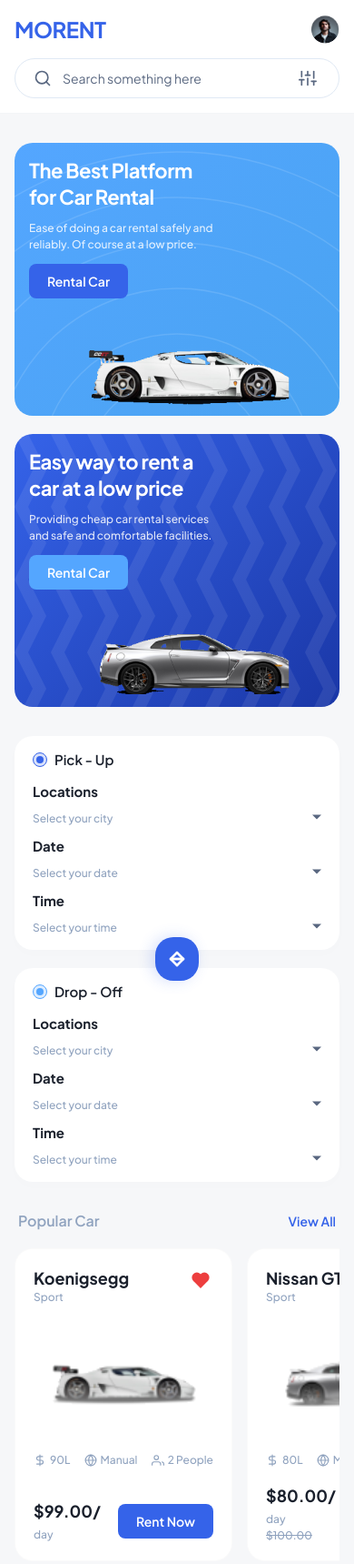
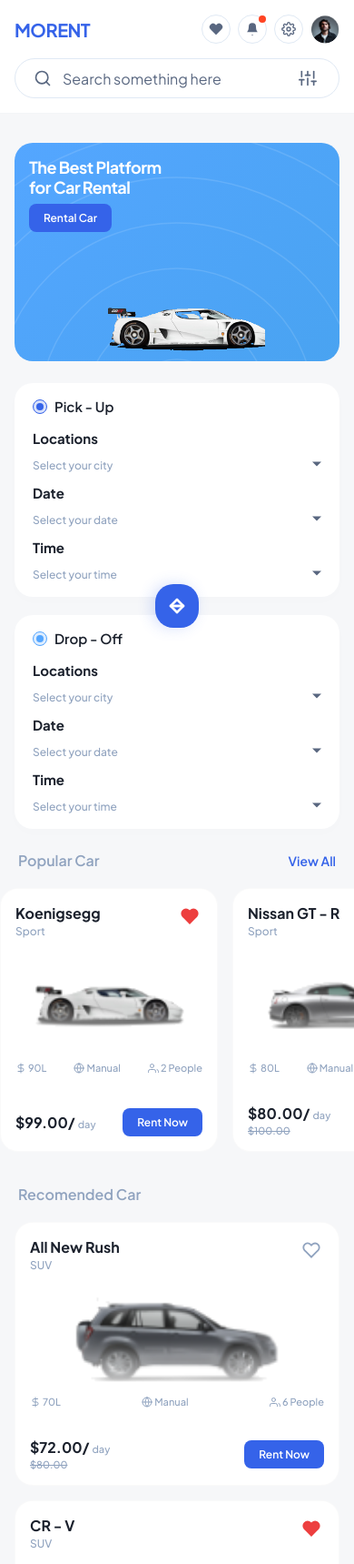
Before and after one commit to sindhavdinesh/figma-work, a plain HTML site: page Car Rent Web/index.html in a window 390 px wide. Shown: the top 1719 px of the page at 91% size. Drawn offline with Linux system fonts and the light colour scheme.

Commit message:
Update style.css

```diff
--- a/Car Rent Web/assets/css/style.css
+++ b/Car Rent Web/assets/css/style.css
@@ -891,9 +891,36 @@ button, input, select {
     align-self: center;
   }
 
+  /* Show navbar icons and profile on mobile by scaling them down */
+  .nav-right {
+    grid-area: avatar;
+    display: flex;
+    justify-content: flex-end;
+    align-items: center;
+    gap: 8px; /* reduced from 20px */
+  }
+
+  .nav-right .icon-circle {
+    display: inline-flex; /* keep visible on mobile */
+    width: 32px; /* reduced from 44px */
+    height: 32px; /* reduced from 44px */
+  }
+
+  .nav-right .icon-circle svg {
+    width: 16px;
+    height: 16px;
+  }
+
   .avatar-wrapper {
-    width: 32px;
-    height: 32px;
+    width: 32px; /* reduced from 44px */
+    height: 32px; /* reduced from 44px */
+  }
+
+  .notification-badge .badge-dot {
+    top: 0;
+    right: 0;
+    width: 8px; /* scale badge down slightly */
+    height: 8px;
   }
 
   .search-bar {
@@ -902,16 +929,8 @@ button, input, select {
     height: 44px;
   }
 
-  /* Hide navbar side icons (bell, heart, settings) on small screens to match clean design */
-  .nav-right {
-    grid-area: avatar;
-    display: flex;
-    justify-content: flex-end;
-    align-items: center;
-  }
-
-  .nav-right .icon-circle {
-    display: none;
+  .search-bar input {
+    font-size: 16px; /* prevent iOS auto-zoom on input focus */
   }
 
   /* Hero banners stack */
@@ -920,9 +939,14 @@ button, input, select {
     gap: 20px;
   }
 
+  /* Hide the second hero banner on mobile to match Figma mobile layout */
+  .hero-section .hero-banner:nth-child(2) {
+    display: none;
+  }
+
   .hero-banner {
     padding: 16px 16px 0 16px;
-    min-height: 300px; /* height to accommodate stack and large car */
+    min-height: 240px; /* height to accommodate stack and large car */
     overflow: visible;
   }
 
@@ -931,25 +955,33 @@ button, input, select {
   }
 
   .banner-text h2 {
-    font-size: 22px;
+    font-size: 20px;
+    line-height: 1.2;
+    margin-bottom: 8px;
   }
 
+  /* Hide paragraph description to prevent overlap on mobile */
   .banner-text p {
+    display: none;
+  }
+
+  /* Small button padding on mobile */
+  .hero-banner .btn {
+    padding: 8px 16px;
     font-size: 12px;
-    margin-bottom: 12px;
   }
 
   .banner-image {
     width: 85%; /* larger car on mobile */
-    max-width: 280px;
-    bottom: 8px; /* Positioned perfectly inside the card, matching Figma */
+    max-width: 260px;
+    bottom: 8px;
   }
 
   .hero-banner:hover .banner-image {
     transform: translateX(-50%) translateY(-2px) scale(1.01);
   }
 
-  /* Forms stack and line dividers removed or changed */
+  /* Booking Section Forms stack */
   .form-grid {
     grid-template-columns: 1fr;
     gap: 12px;
@@ -972,18 +1004,27 @@ button, input, select {
     transform: rotate(90deg);
   }
 
+  .swap-btn:hover {
+    transform: rotate(90deg) scale(1.05); /* maintain rotation on hover */
+  }
+
   .swap-btn.rotate-anim {
     transform: rotate(270deg);
+  }
+
+  .swap-btn.rotate-anim:hover {
+    transform: rotate(270deg) scale(1.05);
   }
 
   /* Popular cars scroll horizontally on small mobile screens */
   .cars-scroll-container {
     display: flex;
     overflow-x: auto;
-    padding-bottom: 12px;
     scroll-snap-type: x mandatory;
     gap: 16px;
     scrollbar-width: none; /* Hide scrollbar Firefox */
+    margin: 0 -16px; /* stretch to screen edges */
+    padding: 0 16px 12px 16px; /* align cards with content and add bottom padding for shadow */
   }
 
   .cars-scroll-container::-webkit-scrollbar {
@@ -993,17 +1034,68 @@ button, input, select {
   .cars-scroll-container .car-card {
     flex: 0 0 240px;
     scroll-snap-align: start;
-    min-height: 310px;
+    min-height: 290px;
   }
 
-  /* Recommendation cars stack vertically as a single column */
+  /* Compact car cards for mobile */
+  .car-card {
+    padding: 16px;
+  }
+
+  .car-title {
+    font-size: 16px;
+  }
+
+  .card-media {
+    height: 100px;
+    margin: 12px 0;
+  }
+
+  .card-info {
+    margin-bottom: 16px;
+    gap: 4px;
+  }
+
+  .info-item {
+    font-size: 11px;
+    gap: 2px;
+  }
+
+  .info-item svg {
+    width: 12px;
+    height: 12px;
+  }
+
+  .price {
+    font-size: 16px;
+  }
+
+  .price-unit {
+    font-size: 11px;
+  }
+
+  .price-old {
+    font-size: 11px;
+  }
+
+  .car-card .btn {
+    padding: 8px 16px;
+    font-size: 12px;
+  }
+
+  /* Recommendation cars stack vertically as a 2-column grid on tablet */
   .recommendation-grid {
-    grid-template-columns: 1fr;
+    grid-template-columns: repeat(2, 1fr);
     gap: 16px;
   }
 
   .recommendation-grid .car-card {
-    min-height: 315px;
+    min-height: 290px;
+  }
+
+  /* Content spacing adjustment */
+  .content-container {
+    gap: 24px;
   }
 
   /* Show more car adjustments */
@@ -1041,3 +1133,39 @@ button, input, select {
     gap: 16px;
   }
 }
+
+/* Small Mobile View (up to 490px) */
+@media screen and (max-width: 490px) {
+  .logo {
+    font-size: 20px; /* slightly smaller logo on narrow screens */
+  }
+
+  .banner-text h2 {
+    font-size: 18px;
+  }
+
+  .banner-image {
+    max-width: 220px;
+  }
+
+  /* Stacks recommended cars to single column below 490px */
+  .recommendation-grid {
+    grid-template-columns: 1fr;
+  }
+
+  /* Footer centered links for clean mobile layout */
+  .footer-bottom {
+    align-items: center;
+    text-align: center;
+  }
+
+  .footer-legal {
+    justify-content: center;
+    gap: 24px;
+  }
+
+  .footer-copyright {
+    width: 100%;
+    text-align: center;
+  }
+}
```
